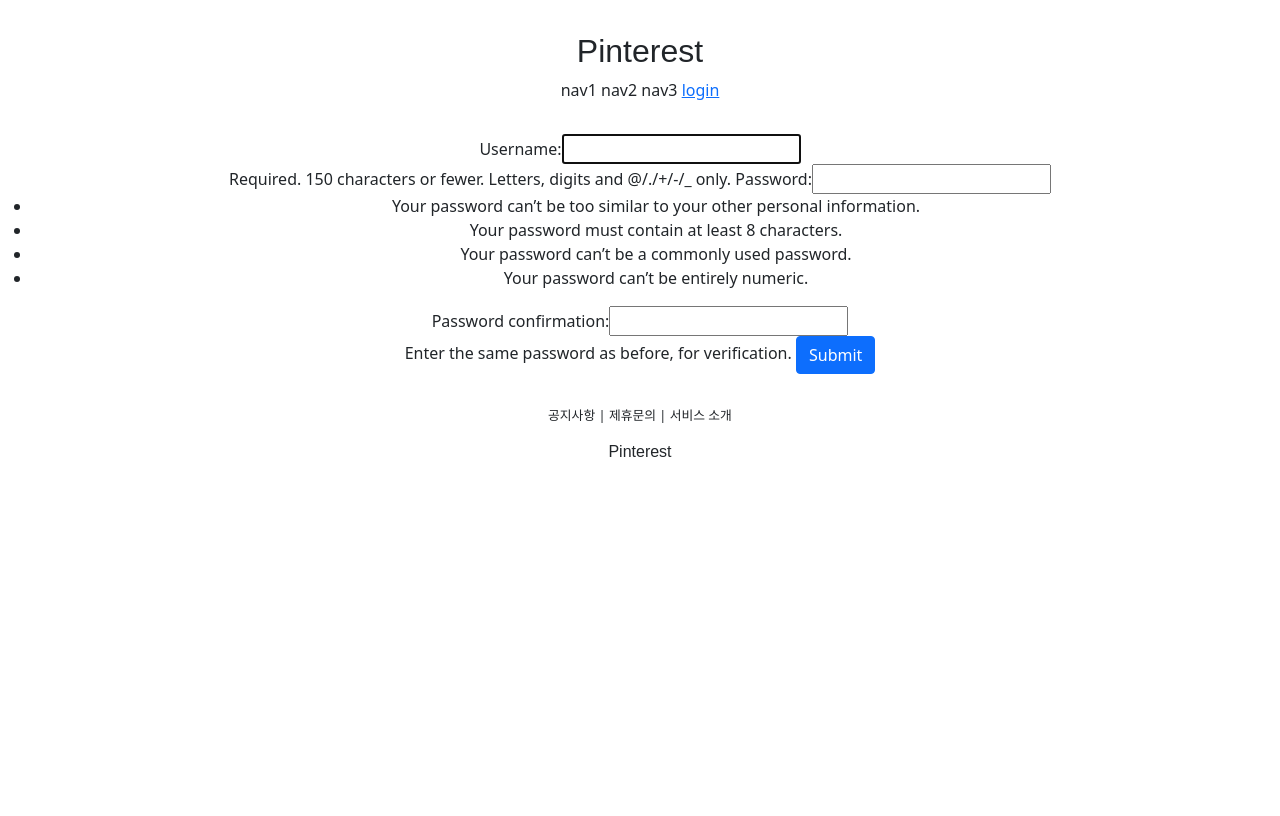
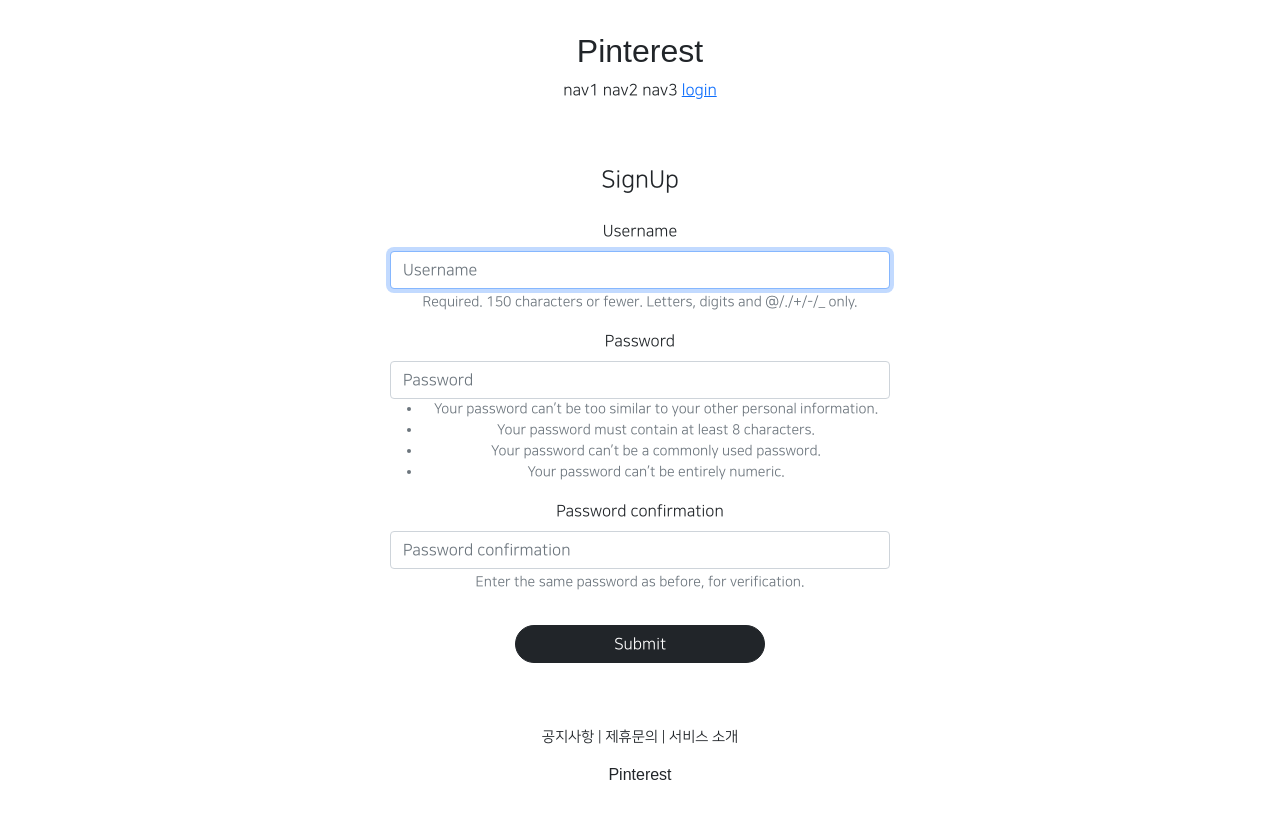
Before and after one commit to xcv3549/Pinterest_Clone, a Django app: page /account/create/ in a window 1280 px wide. Before the commit the page ends 457 px from the top, so only its background shows below. Run offline with Django 3.2, Linux system fonts and the light colour scheme; some libraries are stand-ins or nearby versions; some web fonts are replaced.

Commit message:
Django course 23: Add Bootstrap4 Form AND Add new fonts

```diff
--- a/Pinterest/settings.py
+++ b/Pinterest/settings.py
@@ -49,6 +49,7 @@
     'django.contrib.sessions',
     'django.contrib.messages',
     'django.contrib.staticfiles',
+    'bootstrap4',
     'accountapp',
 ]
 
--- a/accountapp/templates/accountapp/create.html
+++ b/accountapp/templates/accountapp/create.html
@@ -1,12 +1,19 @@
 {% extends 'base.html' %}
+{% load bootstrap4 %}
 
 {% block content %}
 
-    <div style="text-align: center;">
+    <div style="text-align: center; max-width: 500px; margin: 4rem auto;">
+
+        <div class="mb-4">
+            <h4>SignUp</h4>
+        </div>
+
         <form action="{% url 'accountapp:create' %}" method="post">
             {% csrf_token %}
-            {{ form }}
-            <input type="submit" class="btn btn-primary">
+            {% bootstrap_form form %}
+<!--            {{ form }}-->
+            <input type="submit" class="btn btn-dark rounded-pill col-6 mt-3">
         </form>
 
     </div>
--- a/static/base.css
+++ b/static/base.css
@@ -3,7 +3,7 @@
 }
 
 .pinterest_footer_button {
-    font-size: .8rem;
+    font-size: .9rem;
 }
 
 .pinterest_header {
--- a/templates/base.html
+++ b/templates/base.html
@@ -3,7 +3,7 @@
 
 {% include 'head.html' %}
 
-<body>
+<body style="font-family: 'NanumSquareOTFRegular', Arial">
 
     {% include 'header.html' %}
 
--- a/templates/head.html
+++ b/templates/head.html
@@ -15,4 +15,30 @@
     <!-- Base CSS Link -->
     <link rel="stylesheet" type="text/css" href="{% static 'base.css' %}">
 
+    <style>
+        @font-face {
+            font-family: 'NanumSquareOTFBold';
+            src: local('NanumSquareOTFBold'),
+            url("{% static 'fonts/NanumSquareOTFBold.otf' %}") format("opentype");
+        }
+
+        @font-face {
+            font-family: 'NanumSquareOTFExtraBold';
+            src: local('NanumSquareOTFExtraBold'),
+            url("{% static 'fonts/NanumSquareOTFExtraBold.otf' %}") format("opentype");
+        }
+
+        @font-face {
+            font-family: 'NanumSquareOTFLight';
+            src: local('NanumSquareOTFLight'),
+            url("{% static 'fonts/NanumSquareOTFLight.otf' %}") format("opentype");
+        }
+
+        @font-face {
+            font-family: 'NanumSquareOTFRegular';
+            src: local('NanumSquareOTFRegular'),
+            url("{% static 'fonts/NanumSquareOTFRegular.otf' %}") format("opentype");
+        }
+    </style>
+
 </head>
```
Also changed, not shown: accountapp/templates/accountapp/login.html (+5 -4 lines), static/fonts/NanumSquareOTFBold.otf (added), static/fonts/NanumSquareOTFExtraBold.otf (added), static/fonts/NanumSquareOTFLight.otf (added), static/fonts/NanumSquareOTFRegular.otf (added).
